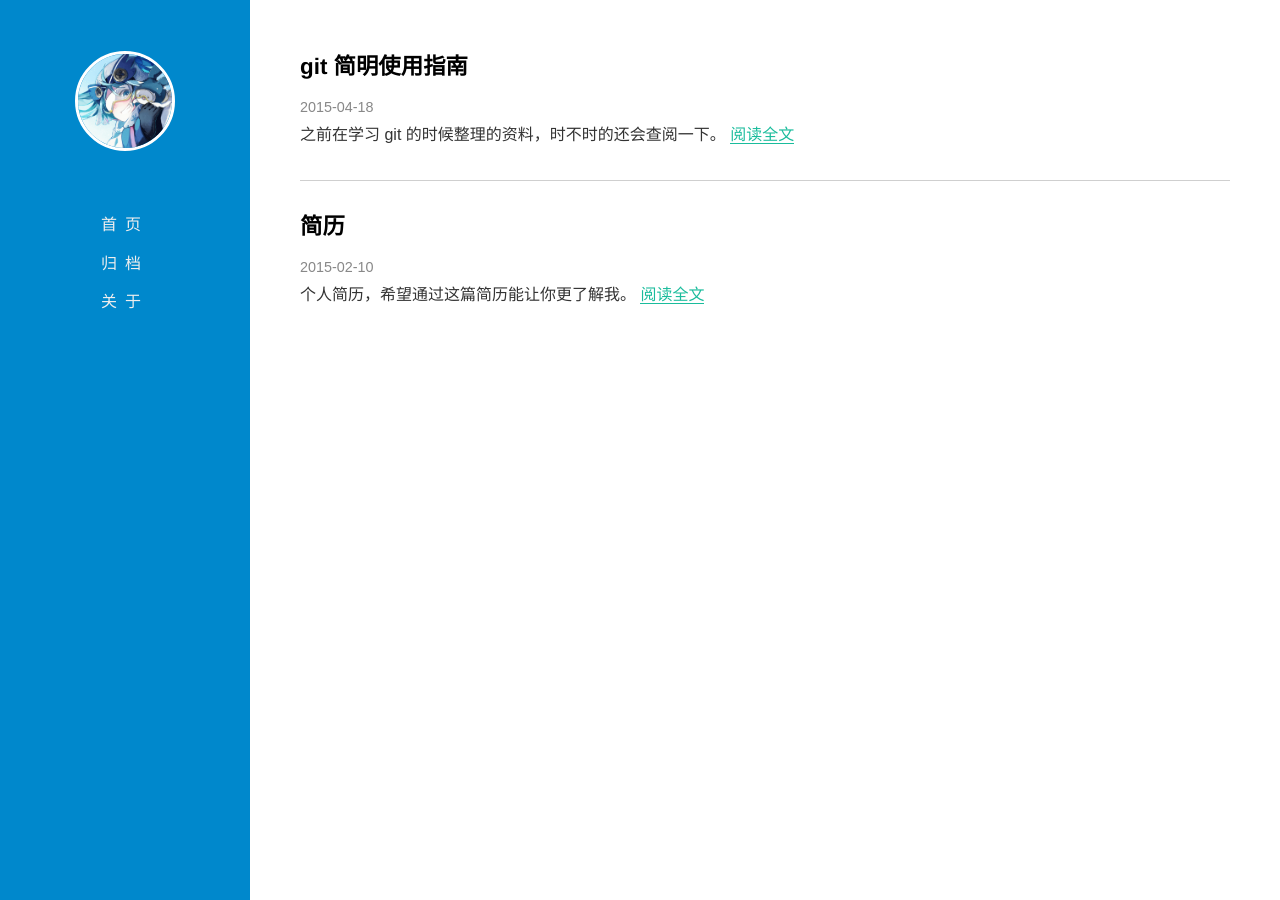
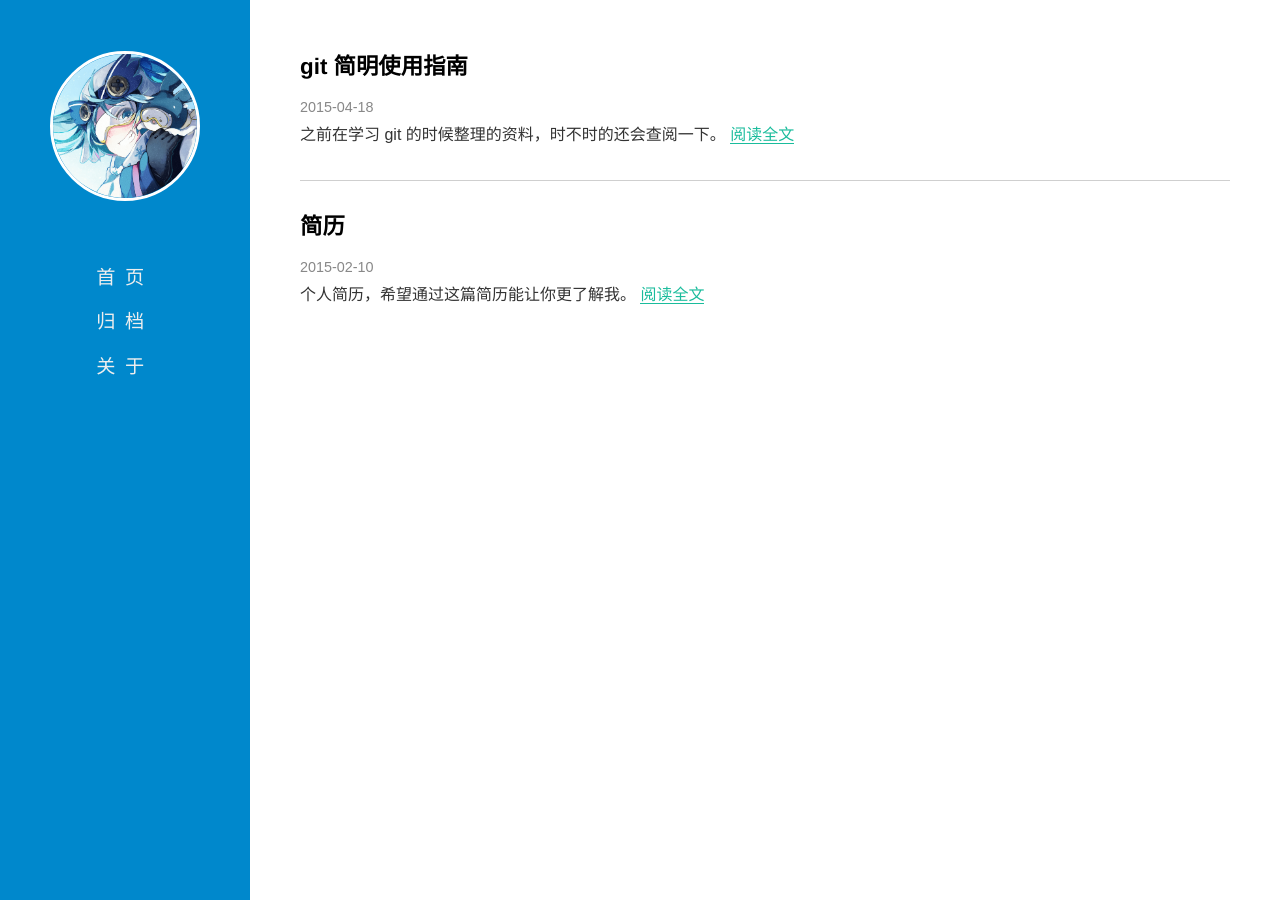
Before and after one commit to for-l00p/zhangziang.github.io, a Jekyll site: the page built from index.html, in a window 1280 px wide. Built offline with Jekyll 4.4.1, drawn with Linux system fonts in a browser that asks for light colours.

Commit message:
change logo style and nav font size

```diff
--- a/css/style.css
+++ b/css/style.css
@@ -25,8 +25,8 @@ header {
     border-width: medium;
     border-style: solid;
     border-color: white;
-    width: 100px;
-    height: 100px;
+    width: 150px;
+    height: 150px;
 }
 .logo_text {
     display: none;
@@ -42,6 +42,7 @@ nav a,nav a:link,nav a:visited,nav a:active,nav a:hover{
     color: #eee;
     text-decoration: none;
     letter-spacing: 0.5em;
+    font-size: 1.2em;
 }
 .extractlist {
     margin: 50px 50px 50px 300px;
```
